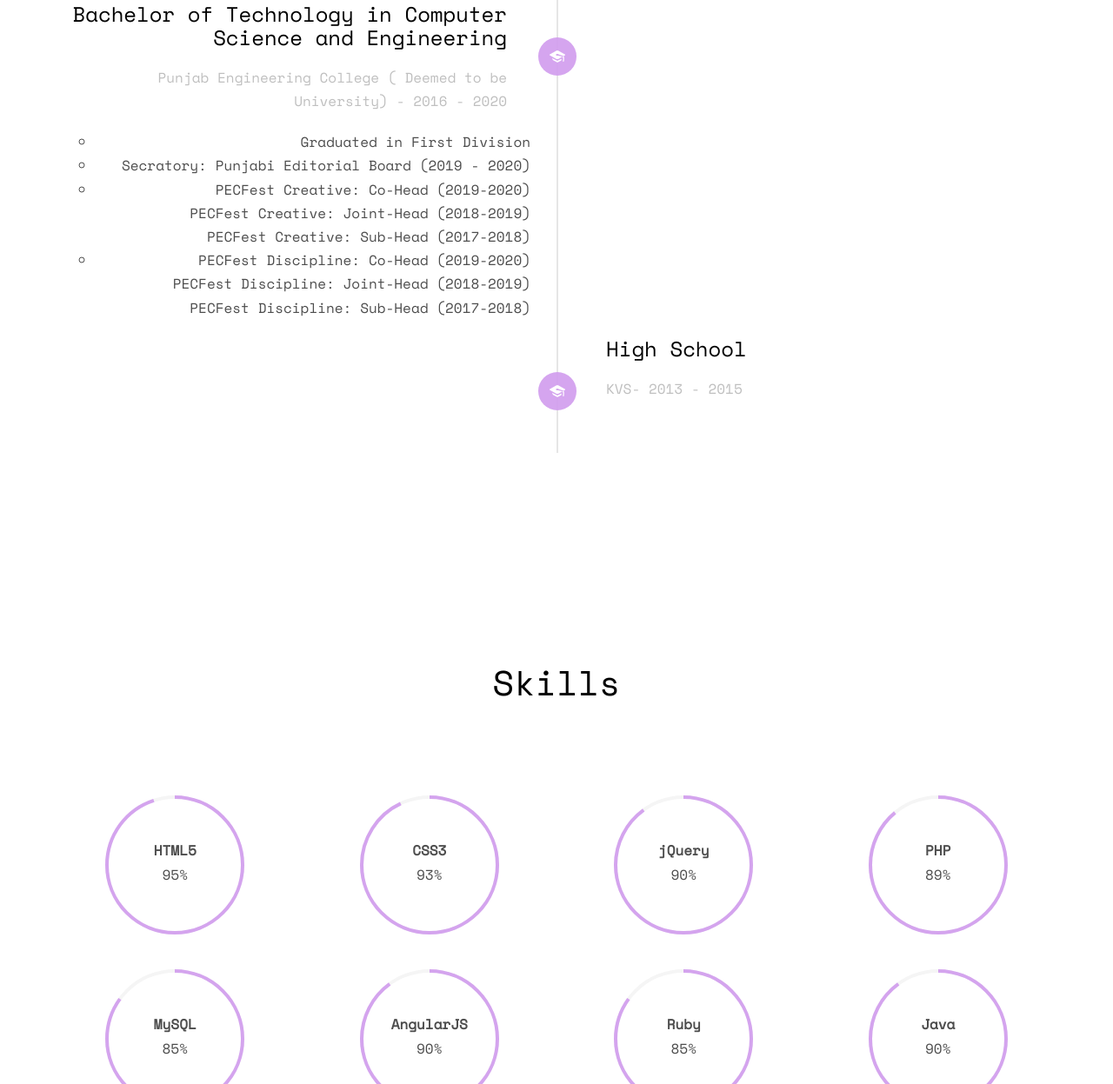
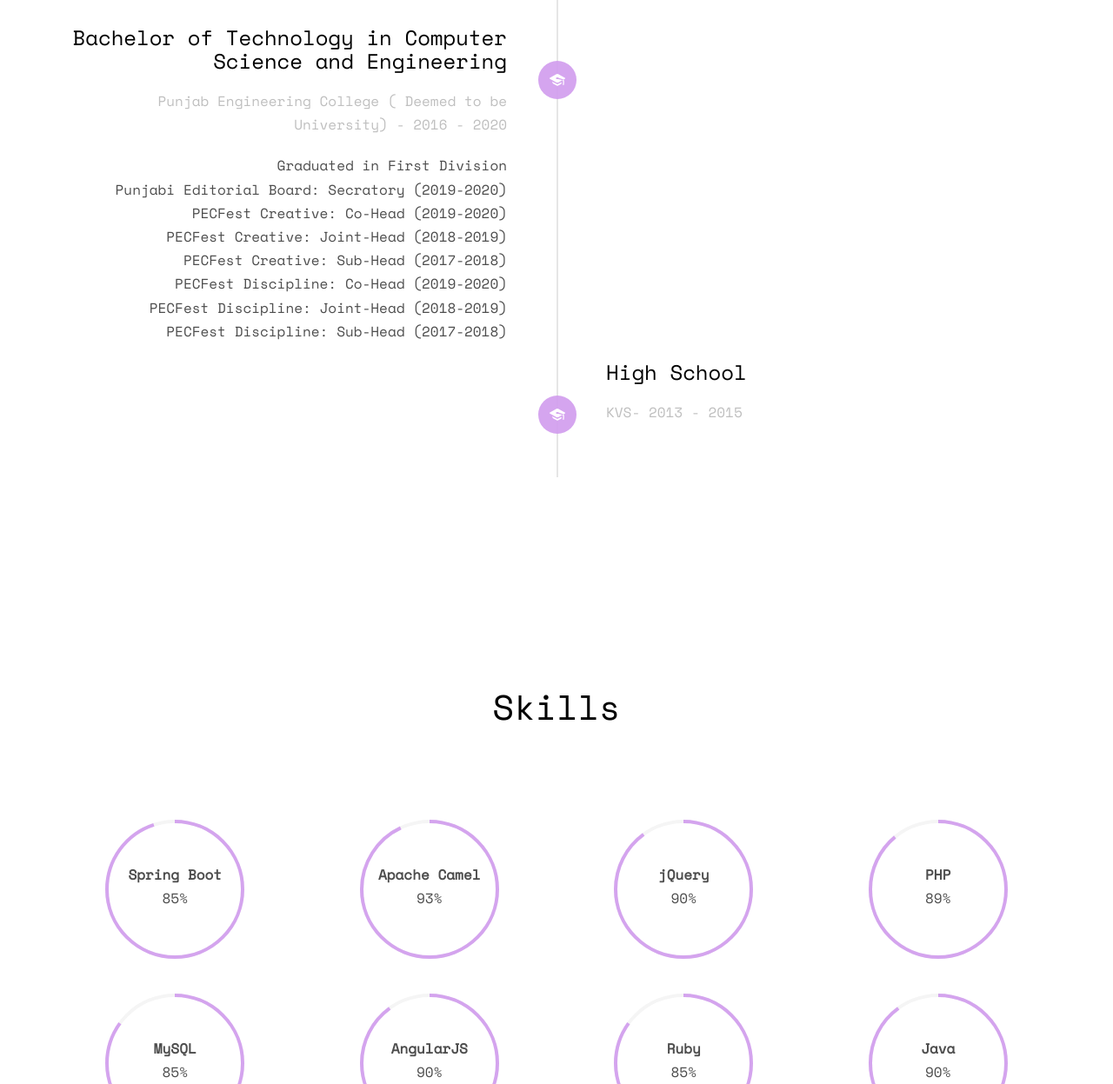
Before and after one commit to nitinkashyap003/nitinkashyap003.github.io, a plain HTML site: page index.html in a window 1280 px wide. Shown: the part 3182-4429 px from the top of the page at 87% size. Drawn offline with nearby package versions, Linux system fonts and the light colour scheme; some packages are replaced by stand-ins of ours; no server answers; files whose address does not match are found by name.

Commit message:
Added few details

```diff
--- a/css/style.css
+++ b/css/style.css
@@ -602,7 +602,6 @@ h1, h2, h3, h4, h5, h6, figure {
 .timeline-body > p,
 .timeline-body > ul {
   margin-bottom: 0;
-  width: 540px;
 }
 
 .timeline-body > p + p {
--- a/index.html
+++ b/index.html
@@ -184,10 +184,10 @@
 								</div>
 								<div class="timeline-body">
 									<ul>
-										<li>Graduated in First Division</li>
-										<li>Secratory: Punjabi Editorial Board (2019 - 2020)<br/></li>
-										<li>PECFest Creative: Co-Head (2019-2020) <br/> PECFest Creative: Joint-Head (2018-2019) <br/> PECFest Creative: Sub-Head (2017-2018)</li>
-										<li>PECFest Discipline: Co-Head (2019-2020) <br/> PECFest Discipline: Joint-Head (2018-2019) <br/> PECFest Discipline: Sub-Head (2017-2018)</li>
+										Graduated in First Division<br/>
+										Punjabi Editorial Board: Secratory (2019-2020)<br/>
+										PECFest Creative: Co-Head (2019-2020) <br/> PECFest Creative: Joint-Head (2018-2019) <br/> PECFest Creative: Sub-Head (2017-2018)<br/>
+										PECFest Discipline: Co-Head (2019-2020) <br/> PECFest Discipline: Joint-Head (2018-2019) <br/> PECFest Discipline: Sub-Head (2017-2018)
 									</ul>
 								</div>
 							</div>
@@ -231,10 +231,10 @@
 			</div>
 			<div class="row row-pb-md">
 				<div class="col-md-3 col-sm-6 col-xs-12 text-center">
-					<div class="chart" data-percent="95"><span><strong>HTML5</strong>95%</span></div>
+					<div class="chart" data-percent="95"><span><strong>Spring Boot</strong>85%</span></div>
 				</div>
 				<div class="col-md-3 col-sm-6 col-xs-12 text-center">
-					<div class="chart" data-percent="93"><span><strong>CSS3</strong>93%</span></div>
+					<div class="chart" data-percent="93"><span><strong>Apache Camel</strong>93%</span></div>
 				</div>
 				<div class="col-md-3 col-sm-6 col-xs-12 text-center">
 					<div class="chart" data-percent="90"><span><strong>jQuery</strong>90%</span></div>
```
